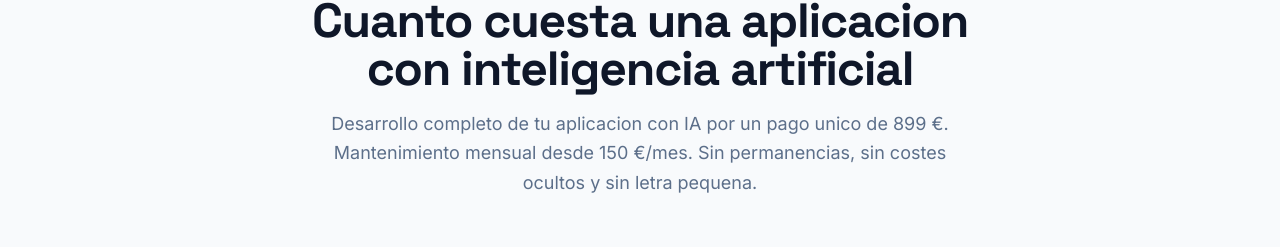
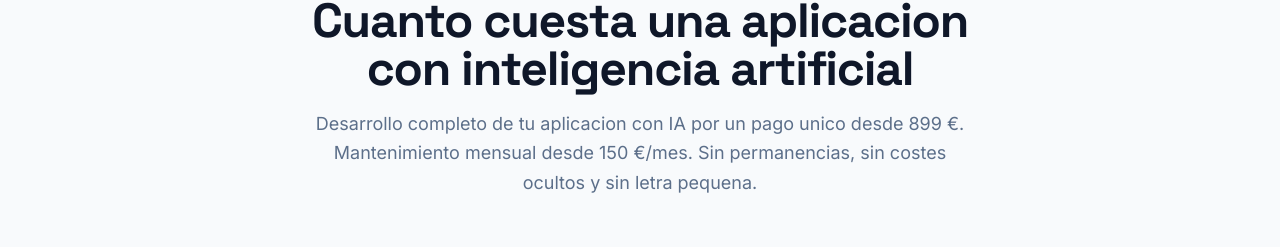
Before and after one commit to BOCHRABOUABDELI/ecosistia, a Next.js app: page /precios in a window 1280 px wide. Shown: the part 203-450 px from the top of the page. Built offline with nearby package versions, Linux system fonts and the light colour scheme.

Commit message:
feat: update pricing description for clarity
Updated pricing text for better readability and clarity.

```diff
--- a/app/precios/page.tsx
+++ b/app/precios/page.tsx
@@ -64,7 +64,7 @@ export default function PreciosPage() {
             {"Cuanto cuesta una aplicacion con inteligencia artificial"}
           </h1>
           <p className="mx-auto mt-4 max-w-2xl text-muted-foreground text-lg leading-relaxed">
-            Desarrollo completo de tu aplicacion con IA por un pago unico de 899{"\u00A0\u20AC"}.
+            Desarrollo completo de tu aplicacion con IA por un pago unico desde 899{"\u00A0\u20AC"}.
             Mantenimiento mensual desde 150{"\u00A0\u20AC"}/mes. Sin permanencias, sin costes ocultos
             y sin letra pequena.
           </p>
```
